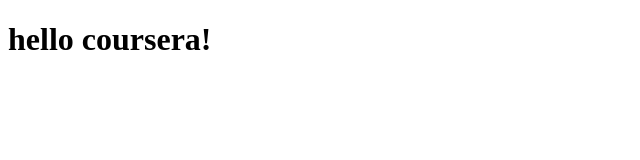
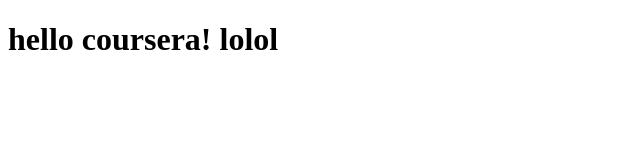
Before and after one commit to SirOcto/coursera-test, a plain HTML site: page site/index.html in a window 1280 px wide. Shown: the whole page, without its empty margins (0-640 px from the left). Drawn offline with Linux system fonts and the light colour scheme.

Commit message:
Update index.html

```diff
--- a/site/index.html
+++ b/site/index.html
@@ -6,6 +6,6 @@
 	<title></title>
 </head>
 <body>
-<h1>hello coursera!</h1>
+<h1>hello coursera! lolol</h1>
 </body>
 </html>
```
